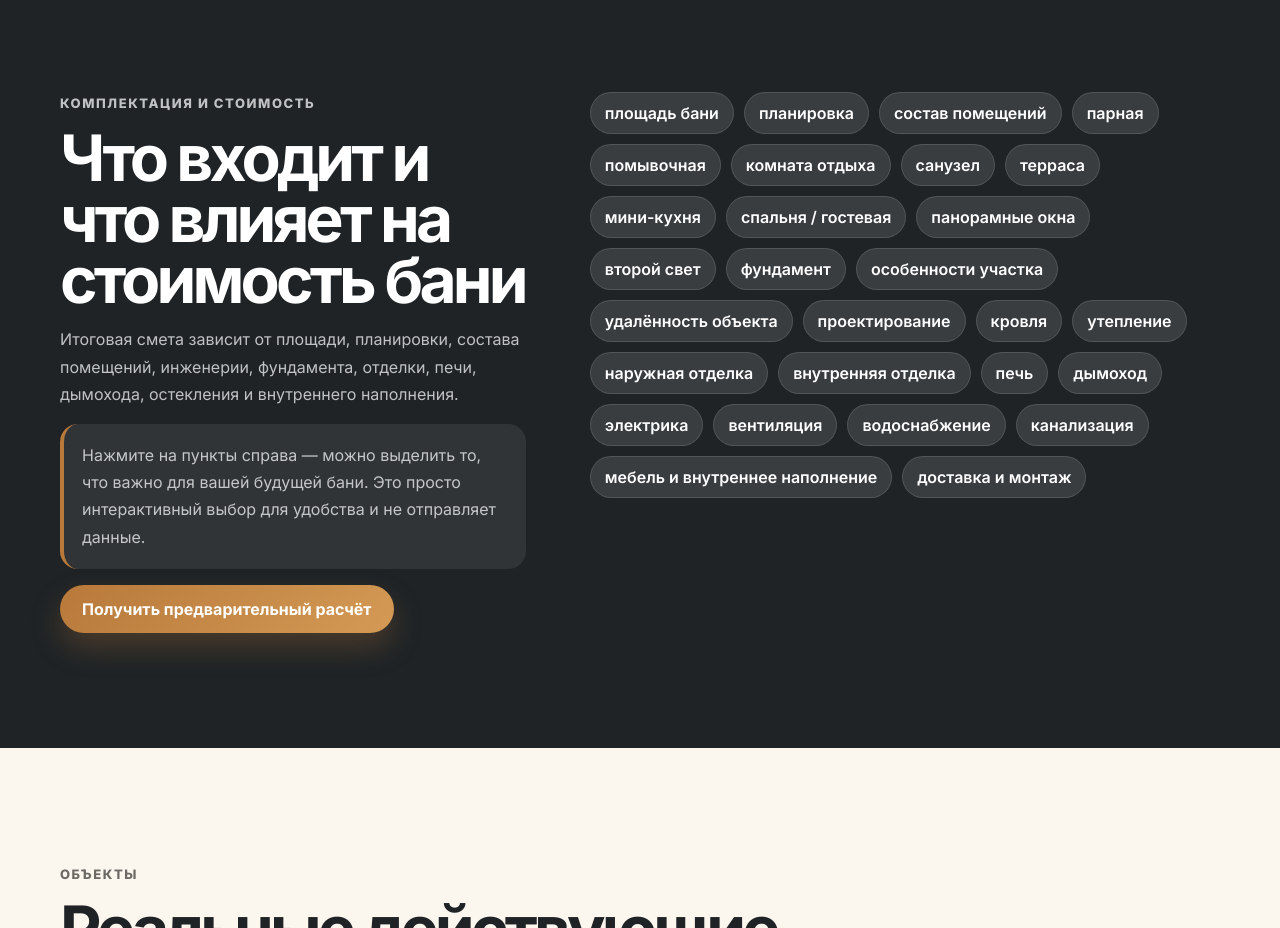
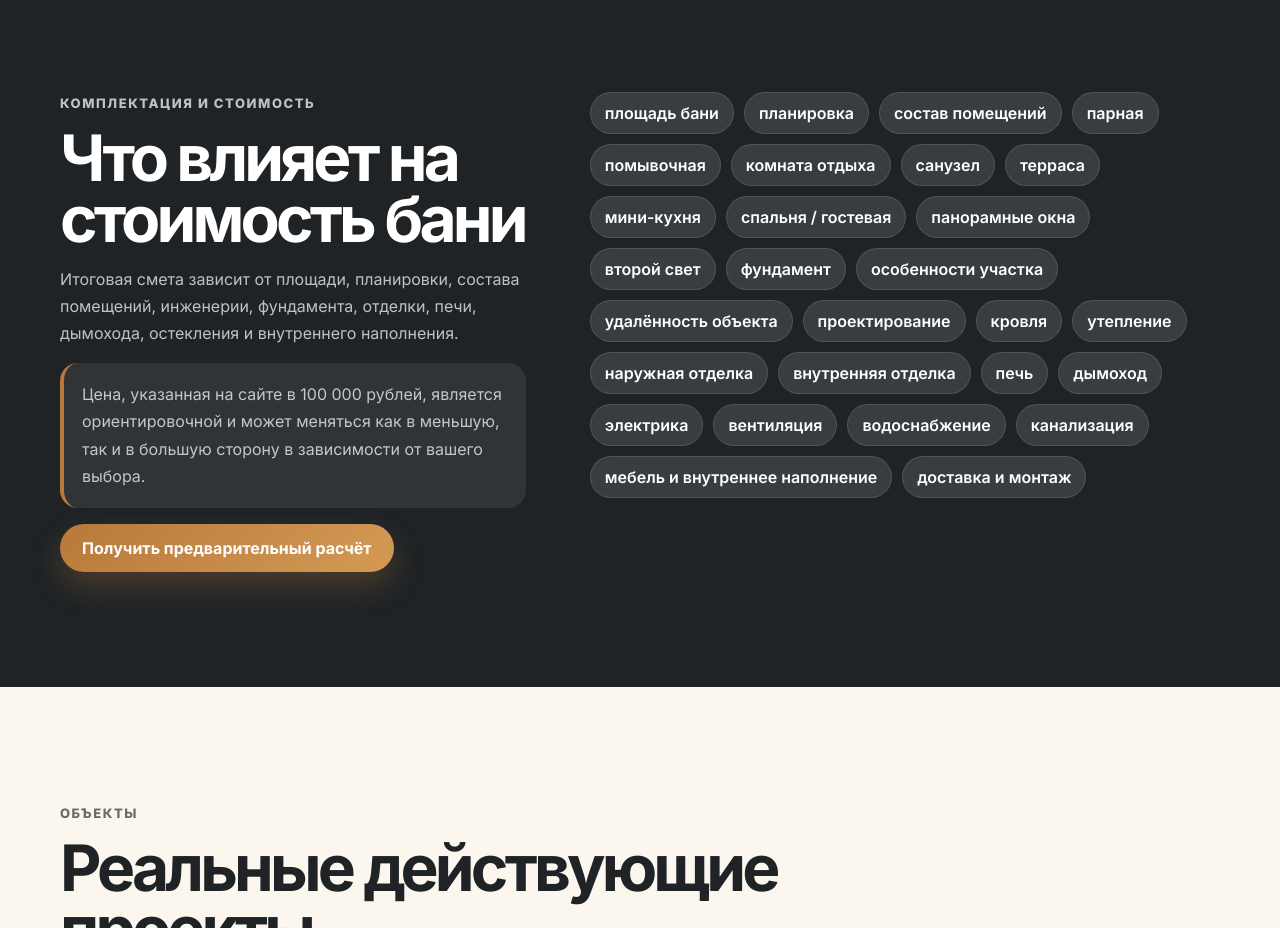
Before and after one commit to kirillzanegin/ural-bani-chatlanding, a React (Vite) app: page / in a window 1280 px wide. Shown: the part 3480-4408 px from the top of the page. Built offline with nearby package versions, Linux system fonts and the light colour scheme.

Commit message:
Update cost block copy

```diff
--- a/src/components/Included.jsx
+++ b/src/components/Included.jsx
@@ -47,12 +47,12 @@ export default function Included() {
       <div className="container two-column">
         <div>
           <p className="eyebrow">Комплектация и стоимость</p>
-          <h2>Что входит и что влияет на стоимость бани</h2>
+          <h2>Что влияет на стоимость бани</h2>
           <p>
             Итоговая смета зависит от площади, планировки, состава помещений, инженерии, фундамента, отделки, печи, дымохода, остекления и внутреннего наполнения.
           </p>
           <p className="accent-note">
-            Нажмите на пункты справа — можно выделить то, что важно для вашей будущей бани. Это просто интерактивный выбор для удобства и не отправляет данные.
+            Цена, указанная на сайте в 100 000 рублей, является ориентировочной и может меняться как в меньшую, так и в большую сторону в зависимости от вашего выбора.
           </p>
           <a className="button button-primary" href="#quiz">Получить предварительный расчёт</a>
         </div>
```
